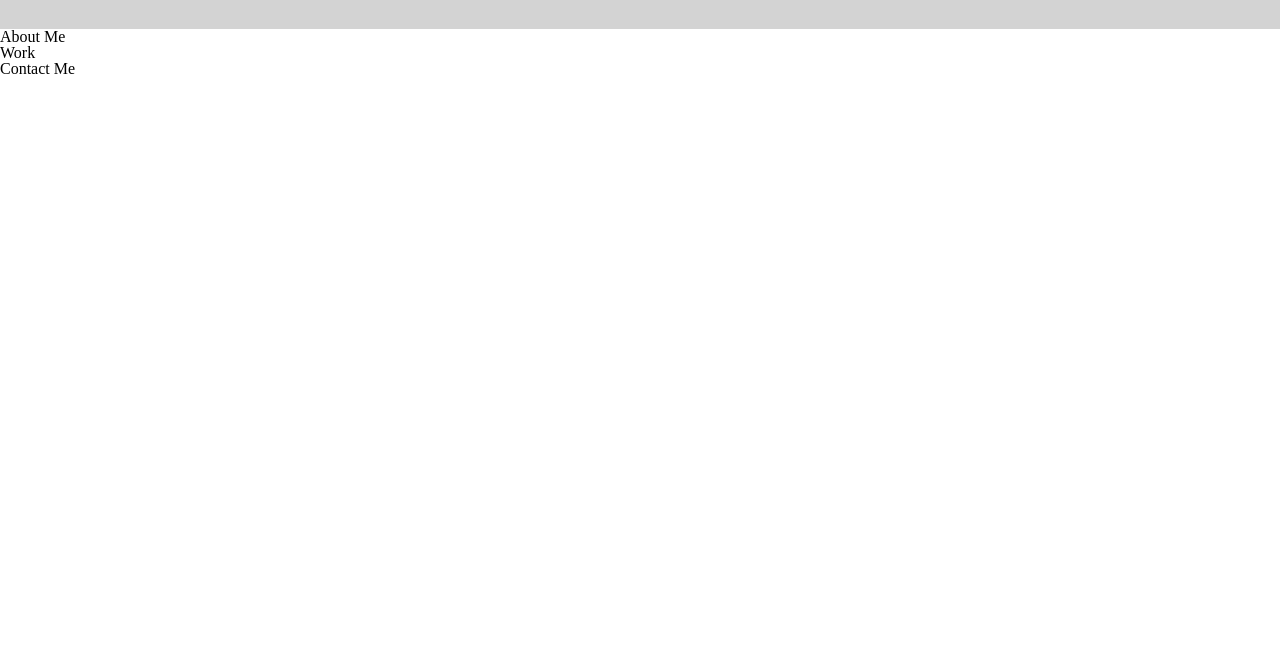
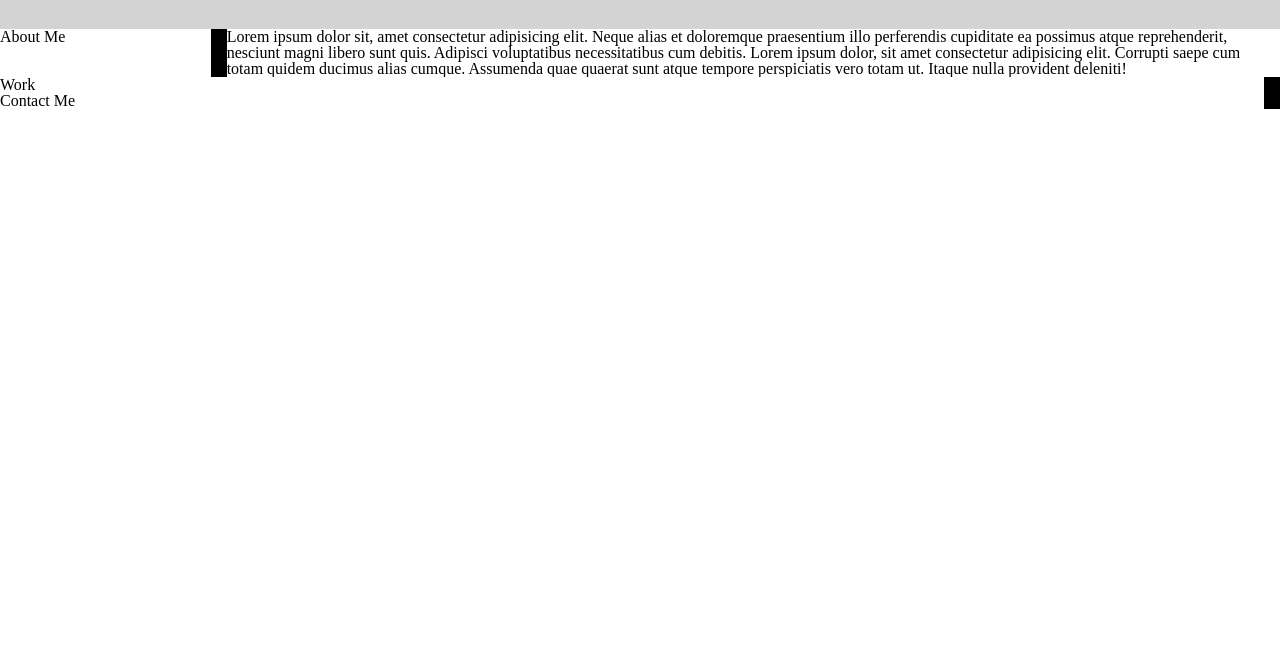
Before and after one commit to Chris-DTT/portfolio-week02, a plain HTML site: page index.html in a window 1280 px wide. Shown: the part 144-800 px from the top of the page. Drawn offline with Linux system fonts and the light colour scheme.

Commit message:
Added additional elements to index.html; defined selectors in style.css

```diff
--- a/assets/css/style.css
+++ b/assets/css/style.css
@@ -2,7 +2,7 @@
     background-color: white;
 }
 
-.header {
+header {
     display: flex;
     background-color: lightgray;
     padding: 2.5%;
@@ -18,3 +18,12 @@
 section {
     display: flex;
 }
+
+section h1 {
+   flex: 1;
+   border-right: 1rem solid black;
+}
+
+section p {
+    flex: 5;
+}
--- a/index.html
+++ b/index.html
@@ -9,11 +9,20 @@
     <link rel="stylesheet" href="./assets/css/style.css" />
   </head>
   <body>
-    <header class="header">
+    <header>
       <h1 class="name">Christian Romero</h1>
     </header>
     <section>
       <h1>About Me</h1>
+      <p>
+        Lorem ipsum dolor sit, amet consectetur adipisicing elit. Neque alias et
+        doloremque praesentium illo perferendis cupiditate ea possimus atque
+        reprehenderit, nesciunt magni libero sunt quis. Adipisci voluptatibus
+        necessitatibus cum debitis. Lorem ipsum dolor, sit amet consectetur
+        adipisicing elit. Corrupti saepe cum totam quidem ducimus alias cumque.
+        Assumenda quae quaerat sunt atque tempore perspiciatis vero totam ut.
+        Itaque nulla provident deleniti!
+      </p>
     </section>
     <section>
       <h1>Work</h1>
```
